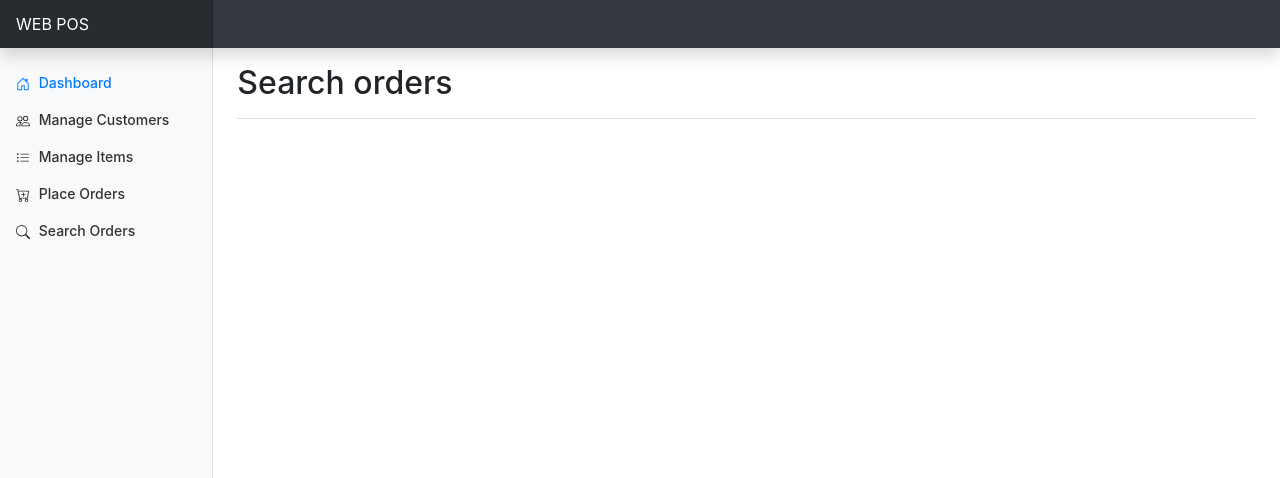
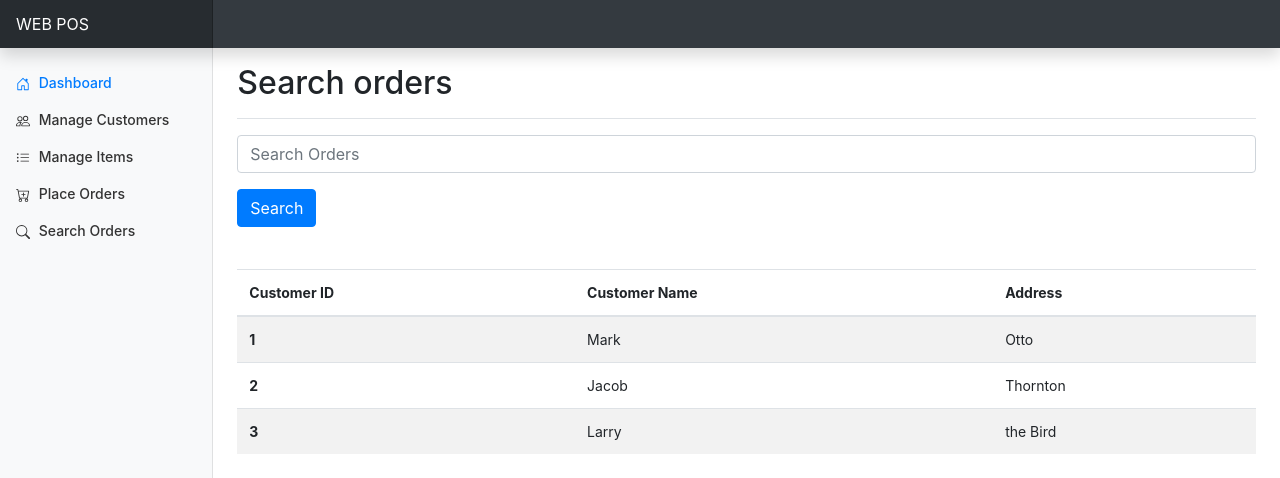
Before and after one commit to dep6-dev-playground/web-pos-bootstrap, a website: page searchOrders.html in a window 1280 px wide. Shown: the top 478 px of the page. Drawn offline with nearby package versions, Linux system fonts and the light colour scheme.

Commit message:
Modify searchOrders.html

```diff
--- a/searchOrders.html
+++ b/searchOrders.html
@@ -118,7 +118,43 @@
 
                 </div>
 
+                <form>
 
+                    <div class="form-group ">
+                        <input type="text" class="form-control" placeholder="Search Orders">
+                    </div>
+
+                    <button type="submit" class="btn btn-primary">Search</button>
+
+
+                </form>
+                <br><br>
+                <table class="table table-striped">
+                    <thead>
+                        <tr>
+                            <th scope="col">Customer ID</th>
+                            <th scope="col">Customer Name</th>
+                            <th scope="col">Address</th>
+                        </tr>
+                    </thead>
+                    <tbody>
+                        <tr>
+                            <th scope="row">1</th>
+                            <td>Mark</td>
+                            <td>Otto</td>
+                        </tr>
+                        <tr>
+                            <th scope="row">2</th>
+                            <td>Jacob</td>
+                            <td>Thornton</td>
+                        </tr>
+                        <tr>
+                            <th scope="row">3</th>
+                            <td>Larry</td>
+                            <td>the Bird</td>
+                        </tr>
+                    </tbody>
+                </table>
 
 
 
```
